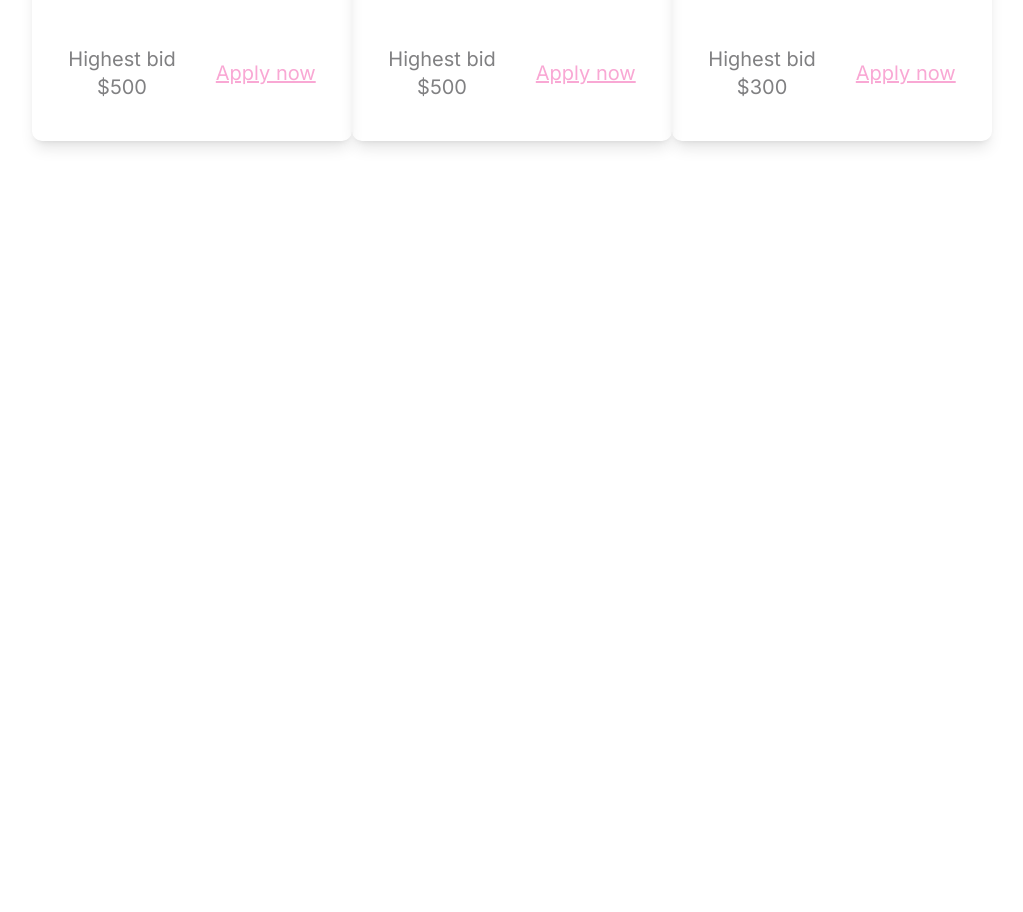
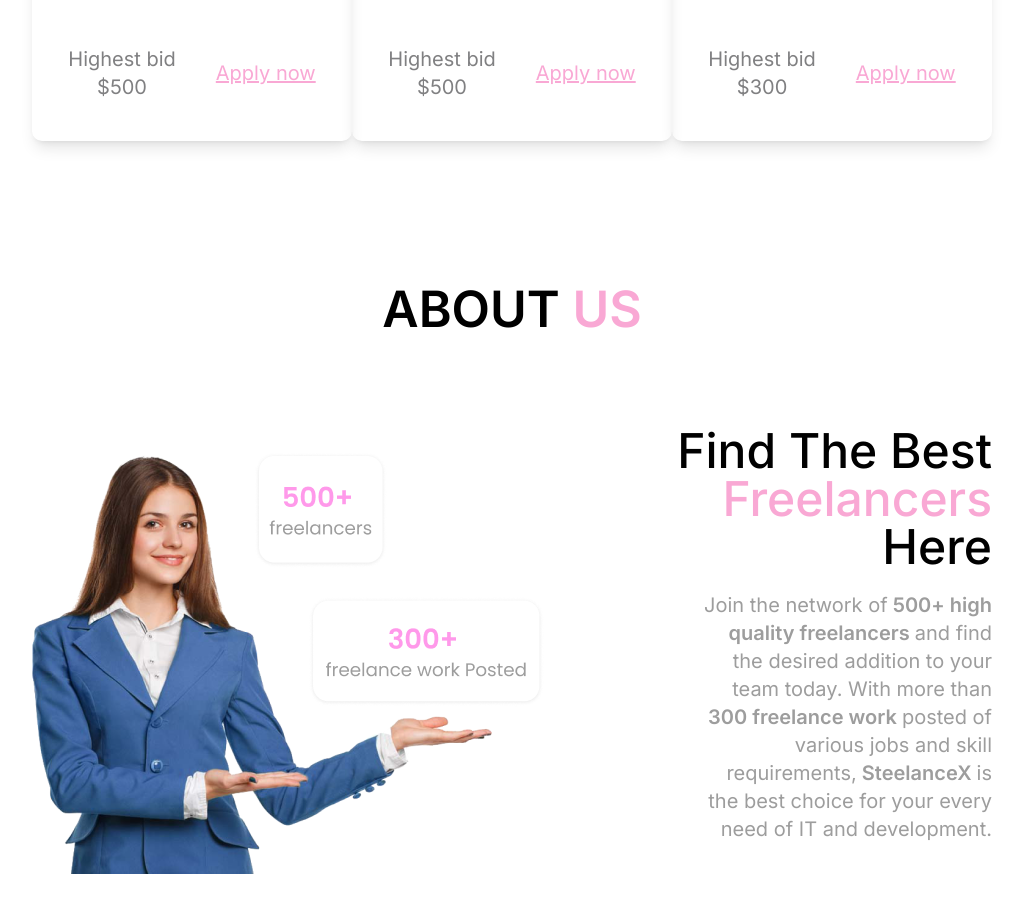
Before and after one commit to Shi-49-94-444-4444/steelancer, a Next.js app: page / in a window 1280 px wide. Shown: the part 2559-3471 px from the top of the page, without its empty margins (128-1151 px from the left). Before the commit the page ends 2720 px from the top, so only its background shows below. Built offline with nearby package versions, Linux system fonts and the light colour scheme.

Commit message:
About us #7

```diff
--- a/app/components/Heading.tsx
+++ b/app/components/Heading.tsx
@@ -0,0 +1,9 @@
+import React from 'react'
+
+const Heading = () => {
+  return (
+    <div>Heading</div>
+  )
+}
+
+export default Heading
--- /dev/null
+++ b/app/components/body/AboutUs.tsx
@@ -0,0 +1,72 @@
+import Container from "../Container"
+import FormatCusMd from "../FormatCusMd"
+import Image from "next/image"
+
+const AboutUs = () => {
+    return (
+        <FormatCusMd>
+            <Container>
+                <div className="
+                        flex
+                        flex-col
+                        gap-3
+                        md:gap-0
+                        z-10
+                        mt-20
+                    "
+                >
+                    <div className="
+                            flex
+                            flex-row
+                            justify-center
+                            items-center
+                        "
+                    >
+                        <h1 className="
+                                text-[50px]
+                                font-semibold
+                            "
+                        >
+                            <span>ABOUT </span>
+                            <span className="text-pink-300">US</span>
+                        </h1>
+                    </div>
+                    <div className="
+                            flex
+                            flex-row
+                            justify-between
+                            mt-20
+                        "
+                    >
+                        <Image
+                            src="/images/aboutus.png"
+                            alt="aboutus"
+                            className="relative z-0"
+                            height="600"
+                            width="600"
+                        />
+                        <section className="ml-20 text-right">
+                            <h1 className="text-5xl font-medium">
+                                Find The Best
+                                <br />
+                                <span className="text-pink-300">Freelancers </span>
+                                Here
+                            </h1>
+                            <h1 className="text-[#9D9D9D] text-xl mt-5 ml-20">
+                                Join the network of
+                                <span className="font-semibold"> 500+ high quality freelancers </span>
+                                and find the desired addition to your team today. With more than
+                                <span className="font-semibold"> 300 freelance work </span>
+                                posted of various jobs and skill requirements,
+                                <span className="font-semibold"> SteelanceX </span>
+                                is the best choice for your every need of IT and development.
+                            </h1>
+                        </section>
+                    </div>
+                </div>
+            </Container>
+        </FormatCusMd>
+    )
+}
+
+export default AboutUs
--- a/app/components/body/index.tsx
+++ b/app/components/body/index.tsx
@@ -5,6 +5,7 @@
 import GetStarted from "./GetStarted"
 import ButtonCus from "./ButtonCus"
 import Banner from "./Banner"
+import AboutUs from "./AboutUs"
 
 export {
     Quick,
@@ -13,5 +14,6 @@
     ImageCus,
     GetStarted,
     ButtonCus,
-    Banner
+    Banner,
+    AboutUs
 }
--- a/app/components/index.tsx
+++ b/app/components/index.tsx
@@ -1,6 +1,6 @@
 import ClientOnly from './ClientOnly'
 import { Navbar } from './navbar'
-import { Quick, Category, Recent, Banner } from './body'
+import { Quick, Category, Recent, Banner, AboutUs } from './body'
 import Background from './BackgroundCus'
 
 export {
@@ -10,5 +10,6 @@
     Quick,
     Category,
     Recent,
-    Background
+    Background,
+    AboutUs
 }
--- a/app/page.tsx
+++ b/app/page.tsx
@@ -1,4 +1,4 @@
-import { Navbar, ClientOnly, Banner, Quick, Category, Recent, Background } from "./components"
+import { Navbar, ClientOnly, Banner, Quick, Category, Recent, Background, AboutUs } from "./components"
 
 export default function Home() {
   return (
@@ -9,6 +9,7 @@
         <Quick />
         <Category />
         <Recent />
+        <AboutUs />
       </Background>
     </ClientOnly>
   )
```
Also changed, not shown: public/images/aboutus.png (added).
